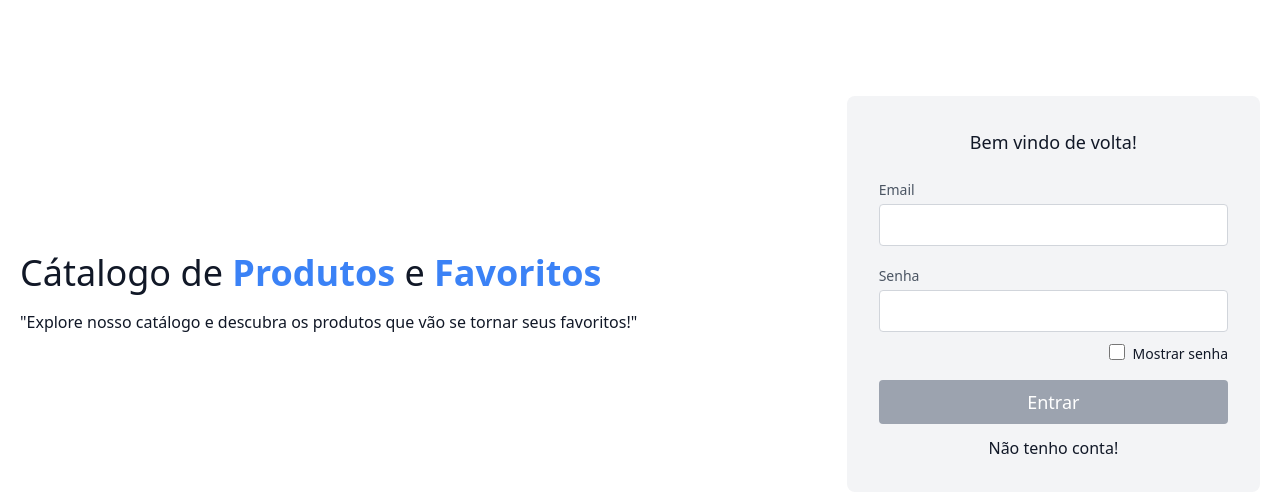
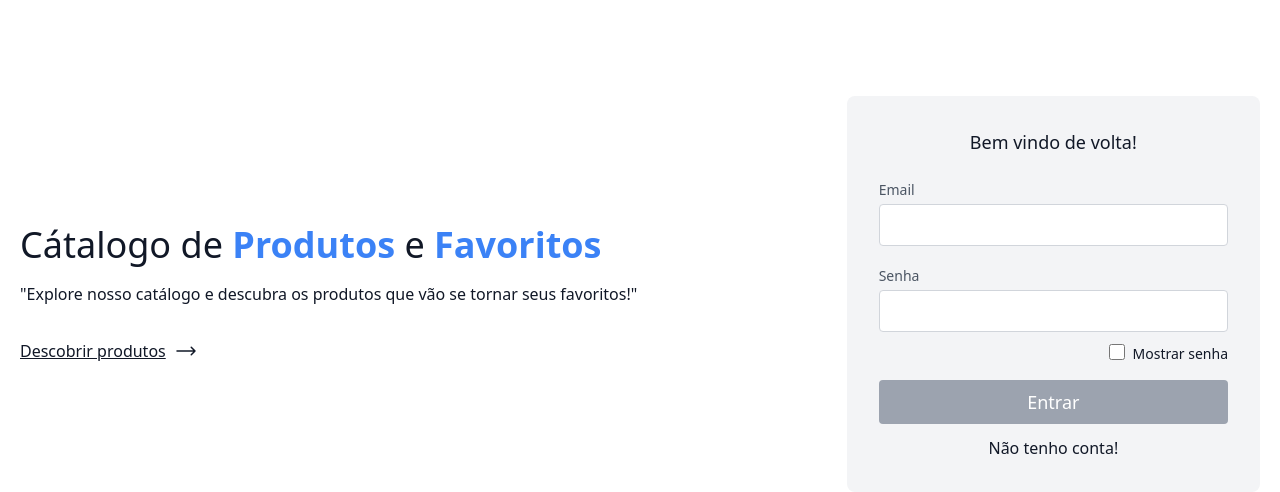
Before and after one commit to devguiamf/front-products-favorite-client-luizalabs, an Angular app: page /auth in a window 1280 px wide. Shown: the top 492 px of the page. Built offline with nearby package versions, Linux system fonts and the light colour scheme.

Commit message:
feat: auth page

```diff
--- a/src/app/auth/auth.page.html
+++ b/src/app/auth/auth.page.html
@@ -9,13 +9,37 @@
         "Explore nosso catálogo e descubra os produtos que vão se tornar seus
         favoritos!"
       </p>
+      <!-- <button-component type="button">Descobrir produtos</button-component> -->
+      <h3 routerLink="/home" class="font-medium text-gray-900 mt-4 md:mt-8 inline-flex items-center cursor-pointer underline">
+        Descobrir produtos
+
+        <svg
+          xmlns="http://www.w3.org/2000/svg"
+          fill="none"
+          viewBox="0 0 24 24"
+          stroke-width="1.5"
+          stroke="currentColor"
+          class="size-6 ml-2"
+        >
+          <path
+            stroke-linecap="round"
+            stroke-linejoin="round"
+            d="M17.25 8.25 21 12m0 0-3.75 3.75M21 12H3"
+          />
+        </svg>
+      </h3>
     </div>
 
     @if(loginState){
-        <login-form-component (goToRegister)="changeAuthState()"  class="lg:w-2/6 md:w-1/2 bg-gray-100 rounded-lg p-8 flex flex-col md:ml-auto w-full mt-10 md:mt-0"></login-form-component>
+    <login-form-component
+      (goToRegister)="changeAuthState()"
+      class="lg:w-2/6 md:w-1/2 bg-gray-100 rounded-lg p-8 flex flex-col md:ml-auto w-full mt-10 md:mt-0"
+    ></login-form-component>
     }@else {
-        <register-form-component (goToLogin)="changeAuthState()" class="lg:w-2/6 md:w-1/2 bg-gray-100 rounded-lg p-8 flex flex-col md:ml-auto w-full mt-10 md:mt-0"></register-form-component>
+    <register-form-component
+      (goToLogin)="changeAuthState()"
+      class="lg:w-2/6 md:w-1/2 bg-gray-100 rounded-lg p-8 flex flex-col md:ml-auto w-full mt-10 md:mt-0"
+    ></register-form-component>
     }
-
   </div>
 </section>
--- a/src/app/auth/auth.page.ts
+++ b/src/app/auth/auth.page.ts
@@ -2,10 +2,12 @@ import { Component } from '@angular/core';
 import { ReactiveFormsModule } from '@angular/forms';
 import { LoginFormComponent } from "./login-form/login-form.component";
 import { RegisterFormComponent } from "./register-form/register-form.component";
+import { ButtonComponent } from "../common/components/button/button.component";
+import { RouterLink } from '@angular/router';
 
 @Component({
   selector: 'auth-page',
-  imports: [ReactiveFormsModule, LoginFormComponent, RegisterFormComponent],
+  imports: [ReactiveFormsModule, LoginFormComponent, RegisterFormComponent, RouterLink],
   templateUrl: './auth.page.html'
 })
 export class AuthPage {
--- a/src/app/common/components/header/header.component.html
+++ b/src/app/common/components/header/header.component.html
@@ -1,7 +1,7 @@
 <header class="text-gray-600 dark:text-gray-100 body-font flex items-center">
     <div class="md:order-none order-1 container mx-auto flex flex-wrap p-5 flex-col md:flex-row items-center">
       <a class="flex title-font font-medium items-center text-gray-900 mb-4 md:mb-0">
-        <span class="ml-3 text-xl"><strong class="text-blue-500 font-extrabold">Luiza</strong> Labs</span>
+        <span class="ml-3 text-2xl"><strong class="text-blue-500 font-extrabold">Luiza</strong> Labs</span>
       </a>
       <nav class="md:order-none md:mr-auto md:ml-4 md:py-1 md:pl-4 md:border-l md:border-blue-400 flex flex-wrap items-center text-base justify-center order-2 ">
         <a class="mr-5 hover:text-blue-900 cursor-pointer flex items-center">
@@ -19,9 +19,9 @@
         </a>
       </nav>
       <nav class="md:ml-auto md:mb-0 flex flex-wrap items-center justify-center text-sm mb-2">
-        <a [routerLink]="login_route" class="mr-1 hover:text-blue-500 cursor-pointer">Entre</a>
+        <a [routerLink]="login_route" class="underline mr-1 hover:text-blue-500 cursor-pointer">Entre</a>
         <span class="mr-1">ou</span>
-        <a [routerLink]="login_route" class="hover:text-blue-500 cursor-pointer">Cadastre</a>
+        <a [routerLink]="login_route" class="underline hover:text-blue-500 cursor-pointer">Cadastre</a>
       </nav>
     </div>
   </header>
```
Lines whose indentation alone changed are shown as unchanged.
